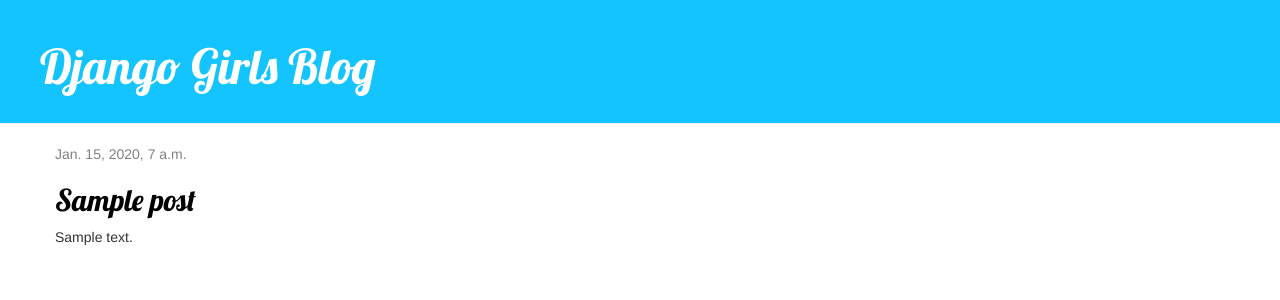
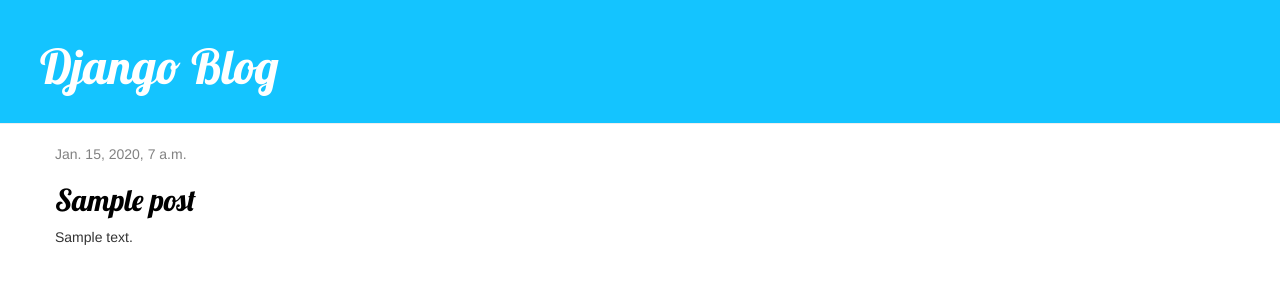
Before and after one commit to RafaelSuxi/my-first-blog, a Django app: page / in a window 1280 px wide. Shown: the top 300 px of the page. Run offline with Django 3.2, Linux system fonts and the light colour scheme; tables that the repository leaves empty hold one stand-in row (values such as "Sample post"); some libraries are stand-ins or nearby versions.

Commit message:
Update base.html

```diff
--- a/blog/templates/blog/base.html
+++ b/blog/templates/blog/base.html
@@ -4,18 +4,17 @@
 <head>
     <meta charset="UTF-8">
     <title>Suxi's Blog</title>
-
-
         <link rel="stylesheet" href="//maxcdn.bootstrapcdn.com/bootstrap/3.2.0/css/bootstrap.min.css">
         <link rel="stylesheet" href="//maxcdn.bootstrapcdn.com/bootstrap/3.2.0/css/bootstrap-theme.min.css">
+        <link href='//fonts.googleapis.com/css?family=Lobster&subset=latin,latin-ext' rel='stylesheet' type='text/css'>
         <link rel="stylesheet" href="{% static 'css/blog.css' %}">
-    <link href="//fonts.googleapis.com/css?family=Lobster&subset=latin-ext" rel="stylesheet" type="text/css">
-
-
 </head>
     <body>
         <div class="page-header">
-        <h1><a href="/">Django Girls Blog</a></h1>
+            {% if user.is_authenticated %}
+            <a href="{% url 'post_new' %}" class="top-menu"><span class="glyphicon glyphicon-plus"></span></a>
+            {% endif %}
+            <h1><a href="/">Django Blog</a></h1>
         </div>
         <div class="content container">
             <div class="row">
```
Lines whose indentation alone changed are shown as unchanged.
